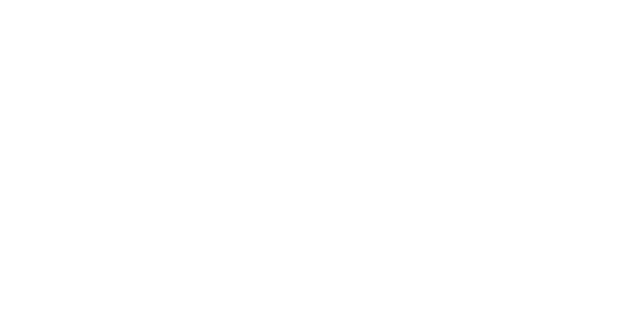
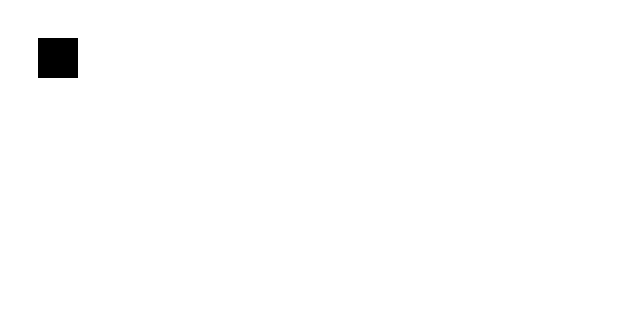
Before and after one commit to tienslebienz/atelier-space-invader, a website built with Parcel: page src/index.html in a window 1280 px wide. Shown: the whole page, without its empty margins (0-640 px from the left). Built offline with nearby package versions, Linux system fonts and the light colour scheme.

Commit message:
:sparkles: Add game class

```diff
--- /dev/null
+++ b/src/game.js
@@ -0,0 +1,26 @@
+export default class Game {
+    constructor(canvasId) {
+        const canvas = document.getElementById(canvasId);
+        // drawing context to draw in the canvas
+        this.screen = canvas.getContext('2d');
+        this.gameSize = {
+            x: canvas.height,
+            y: canvas.width,
+        };
+
+        const tick = () => {
+            this.update();
+            this.draw();
+            requestAnimationFrame(tick);
+        }
+
+        tick();
+    }
+
+    update() {
+    }
+
+    draw() {
+        this.screen.fillRect(30, 30, 40, 40);
+    }
+}
--- a/src/index.html
+++ b/src/index.html
@@ -3,6 +3,7 @@
         <title>Atelier space invader</title>
     </head>
     <body>
+        <canvas id="game" width="320" height="320"></canvas>
         <script src="./index.js"></script>
     </body>
 </html>
--- a/src/index.js
+++ b/src/index.js
@@ -1,4 +1,6 @@
 import 'babel-polyfill';
+
+import Game from './game';
 
 /* global module */
 if (module.hot) {
@@ -6,3 +8,7 @@ if (module.hot) {
         window.location.reload();
     });
 }
+
+window.onload = () => {
+    new Game('game');
+};
```
